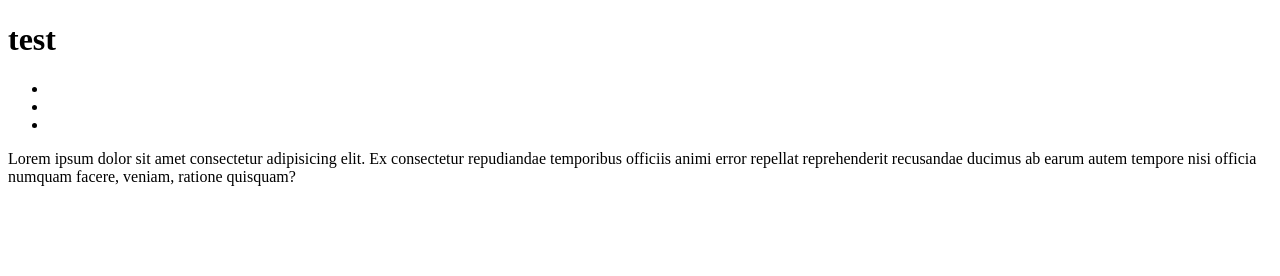
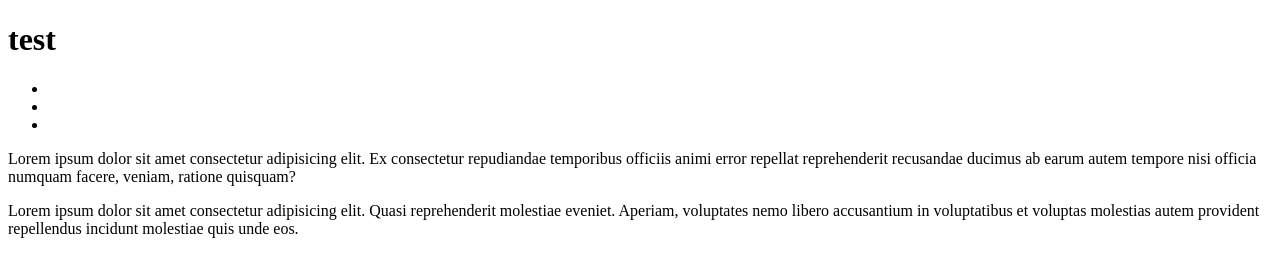
Before and after one commit to ludovic-le/m-tent, a plain HTML site: page index.html in a window 1280 px wide. Drawn offline with Linux system fonts and the light colour scheme.

Commit message:
ajout p footer

```diff
--- a/index.html
+++ b/index.html
@@ -19,7 +19,7 @@
         <p>Lorem ipsum dolor sit amet consectetur adipisicing elit. Ex consectetur repudiandae temporibus officiis animi error repellat reprehenderit recusandae ducimus ab earum autem tempore nisi officia numquam facere, veniam, ratione quisquam?</p>
     </main>
     <footer>
-
+        <p>Lorem ipsum dolor sit amet consectetur adipisicing elit. Quasi reprehenderit molestiae eveniet. Aperiam, voluptates nemo libero accusantium in voluptatibus et voluptas molestias autem provident repellendus incidunt molestiae quis unde eos.</p>
     </footer>
 
 </body>
```
